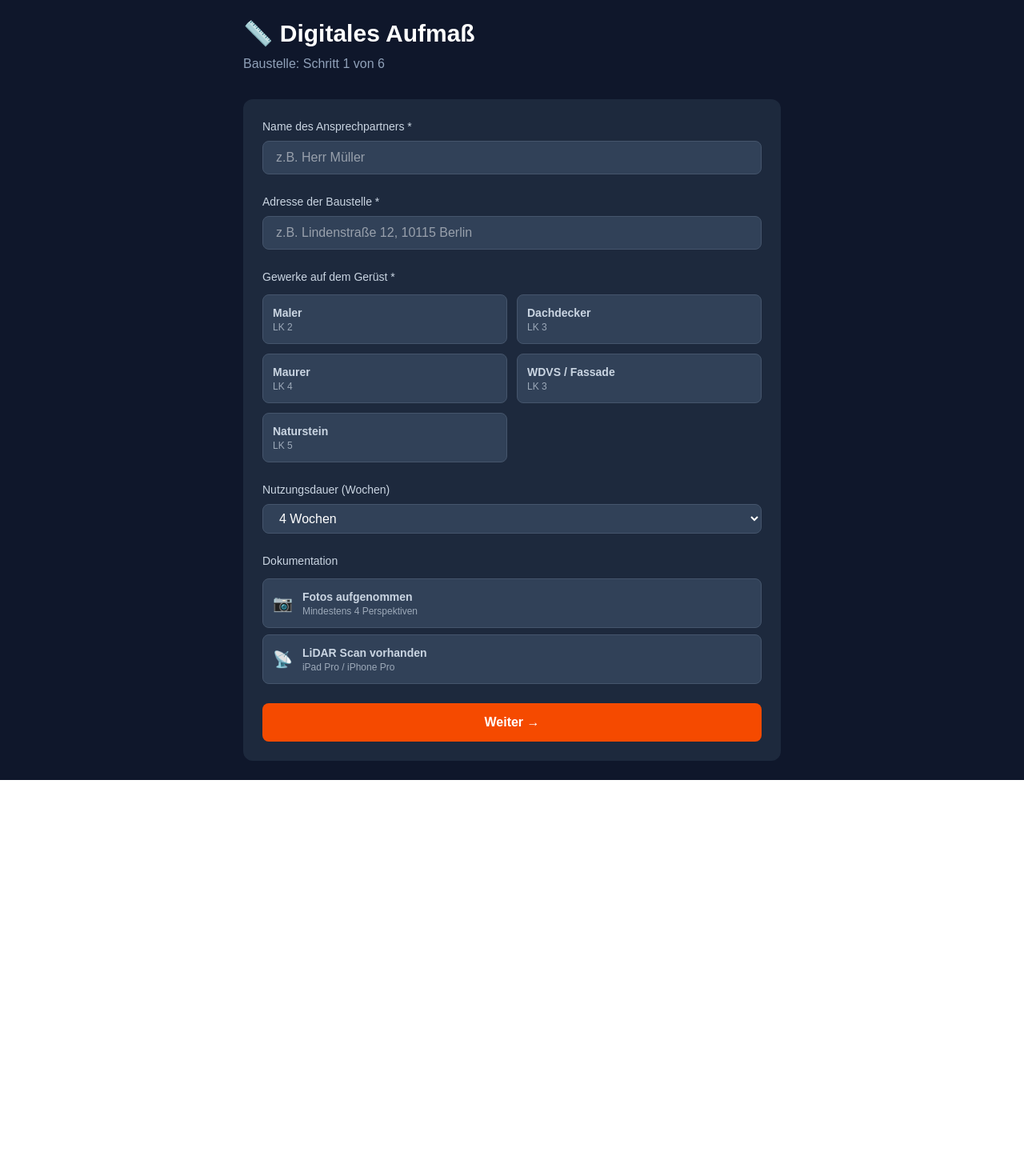
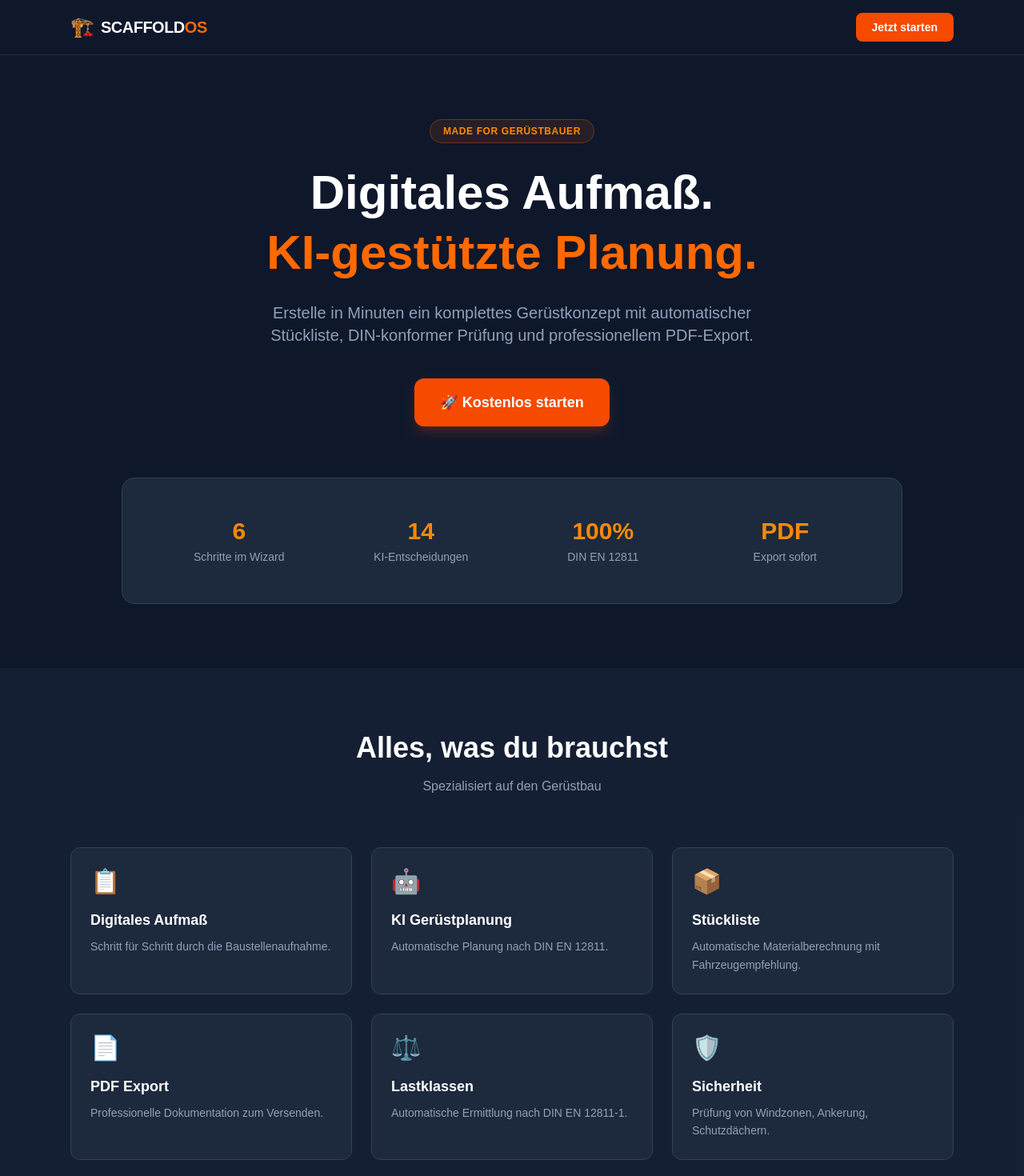
Before and after one commit to A-I-Integration/scaffold-os, a Next.js app: page / in a window 1280 px wide. Shown: the top 1470 px of the page at 80% size. Before the commit the page ends 975 px from the top, so only its background shows below. Built offline with nearby package versions, Linux system fonts and the light colour scheme.

Commit message:
Fix: Startseite und Aufmaß korrekt getrennt

```diff
--- a/app/page.tsx
+++ b/app/page.tsx
@@ -1,189 +1,113 @@
-'use client';
+export default function HomePage() {
+  return (
+    <div className="min-h-screen bg-slate-900 text-white">
 
-import { useState } from 'react';
+      <nav className="border-b border-slate-800">
+        <div className="max-w-6xl mx-auto px-6 py-4 flex justify-between items-center">
+          <div className="flex items-center gap-2">
+            <span className="text-2xl">🏗️</span>
+            <span className="text-xl font-bold tracking-tight">SCAFFOLD<span className="text-orange-500">OS</span></span>
+          </div>
+          <a href="/aufmass" className="bg-orange-600 hover:bg-orange-700 text-white font-semibold px-5 py-2 rounded-lg text-sm transition">
+            Jetzt starten
+          </a>
+        </div>
+      </nav>
 
-export default function AufmassPage() {
-  const [form, setForm] = useState({
-    name: '',
-    adresse: '',
-    gewerke: [] as string[],
-    dauer: '4',
-    fotos: false,
-    lidar: false,
-  });
+      <section className="max-w-6xl mx-auto px-6 pt-20 pb-16 text-center">
+        <div className="inline-flex items-center gap-2 bg-orange-500/10 border border-orange-500/30 rounded-full px-4 py-1.5 mb-6">
+          <span className="text-orange-400 text-xs font-semibold uppercase tracking-wider">Made for Gerüstbauer</span>
+        </div>
+        <h1 className="text-5xl md:text-6xl font-bold mb-6 leading-tight">
+          Digitales Aufmaß.<br />
+          <span className="text-orange-500">KI-gestützte Planung.</span>
+        </h1>
+        <p className="text-slate-400 text-lg md:text-xl max-w-2xl mx-auto mb-10">
+          Erstelle in Minuten ein komplettes Gerüstkonzept mit automatischer Stückliste, DIN-konformer Prüfung und professionellem PDF-Export.
+        </p>
+        <a href="/aufmass" className="bg-orange-600 hover:bg-orange-700 text-white font-bold py-4 px-8 rounded-xl text-lg transition shadow-lg shadow-orange-600/20 inline-block">
+          🚀 Kostenlos starten
+        </a>
+      </section>
 
-  const [gespeichert, setGespeichert] = useState(false);
-
-  const gewerkListe = [
-    { id: 'maler', label: 'Maler', lastklasse: 2 },
-    { id: 'dachdecker', label: 'Dachdecker', lastklasse: 3 },
-    { id: 'maurer', label: 'Maurer', lastklasse: 4 },
-    { id: 'wdvs', label: 'WDVS / Fassade', lastklasse: 3 },
-    { id: 'naturstein', label: 'Naturstein', lastklasse: 5 },
-  ];
-
-  function toggleGewerk(id: string) {
-    setForm(prev => ({
-      ...prev,
-      gewerke: prev.gewerke.includes(id)
-        ? prev.gewerke.filter(g => g !== id)
-        : [...prev.gewerke, id]
-    }));
-    setGespeichert(false);
-  }
-
-  function handleWeiter() {
-    if (!form.name.trim() || !form.adresse.trim()) {
-      alert('Bitte fülle Name und Adresse aus!');
-      return;
-    }
-    if (form.gewerke.length === 0) {
-      alert('Bitte wähle mindestens ein Gewerk aus!');
-      return;
-    }
-    setGespeichert(true);
-  }
-
-  const maxLastklasse = Math.max(
-    ...form.gewerke.map(g => gewerkListe.find(gl => gl.id === g)?.lastklasse || 0)
-  );
-
-  return (
-    <div className="min-h-screen bg-slate-900 text-white p-6">
-      <div className="max-w-2xl mx-auto">
-        <h1 className="text-3xl font-bold mb-2">📏 Digitales Aufmaß</h1>
-        <p className="text-slate-400 mb-8">Baustelle: Schritt 1 von 6</p>
-
-        <div className="bg-slate-800 rounded-xl p-6 space-y-6">
-
-          {/* Name */}
-          <div>
-            <label className="block text-sm font-medium mb-2 text-slate-300">Name des Ansprechpartners *</label>
-            <input
-              type="text"
-              value={form.name}
-              onChange={(e) => { setForm({...form, name: e.target.value}); setGespeichert(false); }}
-              className="w-full bg-slate-700 border border-slate-600 rounded-lg px-4 py-2 text-white focus:outline-none focus:border-orange-500"
-              placeholder="z.B. Herr Müller"
-            />
-          </div>
-
-          {/* Adresse */}
-          <div>
-            <label className="block text-sm font-medium mb-2 text-slate-300">Adresse der Baustelle *</label>
-            <input
-              type="text"
-              value={form.adresse}
-              onChange={(e) => { setForm({...form, adresse: e.target.value}); setGespeichert(false); }}
-              className="w-full bg-slate-700 border border-slate-600 rounded-lg px-4 py-2 text-white focus:outline-none focus:border-orange-500"
-              placeholder="z.B. Lindenstraße 12, 10115 Berlin"
-            />
-          </div>
-
-          {/* Gewerke */}
-          <div>
-            <label className="block text-sm font-medium mb-3 text-slate-300">Gewerke auf dem Gerüst *</label>
-            <div className="grid grid-cols-2 gap-3">
-              {gewerkListe.map(g => (
-                <button
-                  key={g.id}
-                  onClick={() => toggleGewerk(g.id)}
-                  className={`p-3 rounded-lg border text-left transition ${
-                    form.gewerke.includes(g.id)
-                      ? 'bg-orange-600/20 border-orange-500 text-orange-300'
-                      : 'bg-slate-700 border-slate-600 text-slate-300 hover:border-slate-500'
-                  }`}
-                >
-                  <div className="font-semibold text-sm">{g.label}</div>
-                  <div className="text-xs opacity-70">LK {g.lastklasse}</div>
-                </button>
-              ))}
+      <section className="max-w-5xl mx-auto px-6 pb-20">
+        <div className="bg-slate-800 rounded-2xl border border-slate-700 p-8 md:p-12">
+          <div className="grid grid-cols-2 md:grid-cols-4 gap-8 text-center">
+            <div>
+              <div className="text-3xl font-bold text-orange-400 mb-1">6</div>
+              <div className="text-slate-400 text-sm">Schritte im Wizard</div>
             </div>
-            {form.gewerke.length > 0 && (
-              <div className="mt-2 text-sm text-orange-400">
-                Mindest-Lastklasse: <strong>LK {maxLastklasse}</strong> (DIN EN 12811-1)
-              </div>
-            )}
-          </div>
-
-          {/* Dauer */}
-          <div>
-            <label className="block text-sm font-medium mb-2 text-slate-300">Nutzungsdauer (Wochen)</label>
-            <select
-              value={form.dauer}
-              onChange={(e) => { setForm({...form, dauer: e.target.value}); setGespeichert(false); }}
-              className="w-full bg-slate-700 border border-slate-600 rounded-lg px-4 py-2 text-white focus:outline-none focus:border-orange-500"
-            >
-              <option value="1">1 Woche</option>
-              <option value="2">2 Wochen</option>
-              <option value="4">4 Wochen</option>
-              <option value="8">8 Wochen</option>
-              <option value="12">12 Wochen</option>
-              <option value="24">24+ Wochen</option>
-            </select>
-          </div>
-
-          {/* Dokumentation */}
-          <div>
-            <label className="block text-sm font-medium mb-3 text-slate-300">Dokumentation</label>
-            <div className="space-y-2">
-              <button
-                onClick={() => setForm({...form, fotos: !form.fotos})}
-                className={`w-full p-3 rounded-lg border text-left transition flex items-center gap-3 ${
-                  form.fotos
-                    ? 'bg-green-600/20 border-green-500 text-green-300'
-                    : 'bg-slate-700 border-slate-600 text-slate-300'
-                }`}
-              >
-                <span className="text-xl">📷</span>
-                <div>
-                  <div className="font-semibold text-sm">Fotos aufgenommen</div>
-                  <div className="text-xs opacity-70">Mindestens 4 Perspektiven</div>
-                </div>
-              </button>
-              <button
-                onClick={() => setForm({...form, lidar: !form.lidar})}
-                className={`w-full p-3 rounded-lg border text-left transition flex items-center gap-3 ${
-                  form.lidar
-                    ? 'bg-green-600/20 border-green-500 text-green-300'
-                    : 'bg-slate-700 border-slate-600 text-slate-300'
-                }`}
-              >
-                <span className="text-xl">📡</span>
-                <div>
-                  <div className="font-semibold text-sm">LiDAR Scan vorhanden</div>
-                  <div className="text-xs opacity-70">iPad Pro / iPhone Pro</div>
-                </div>
-              </button>
+            <div>
+              <div className="text-3xl font-bold text-orange-400 mb-1">14</div>
+              <div className="text-slate-400 text-sm">KI-Entscheidungen</div>
+            </div>
+            <div>
+              <div className="text-3xl font-bold text-orange-400 mb-1">100%</div>
+              <div className="text-slate-400 text-sm">DIN EN 12811</div>
+            </div>
+            <div>
+              <div className="text-3xl font-bold text-orange-400 mb-1">PDF</div>
+              <div className="text-slate-400 text-sm">Export sofort</div>
             </div>
           </div>
+        </div>
+      </section>
 
-          {/* Ergebnis */}
-          {gespeichert && (
-            <div className="p-4 bg-green-900/30 border border-green-600 rounded-lg">
-              <div className="text-green-400 font-semibold mb-2">✅ Schritt 1 gespeichert</div>
-              <div className="text-sm text-slate-300 space-y-1">
-                <div>Ansprechpartner: <strong>{form.name}</strong></div>
-                <div>Adresse: <strong>{form.adresse}</strong></div>
-                <div>Gewerke: <strong>{form.gewerke.map(g => gewerkListe.find(gl => gl.id === g)?.label).join(', ')}</strong></div>
-                <div>Lastklasse: <strong>LK {maxLastklasse}</strong></div>
-                <div>Dauer: <strong>{form.dauer} Wochen</strong></div>
-                <div>Fotos: <strong>{form.fotos ? 'Ja' : 'Nein'}</strong></div>
-                <div>LiDAR: <strong>{form.lidar ? 'Ja' : 'Nein'}</strong></div>
+      <section className="bg-slate-800/50 py-20">
+        <div className="max-w-6xl mx-auto px-6">
+          <div className="text-center mb-16">
+            <h2 className="text-3xl md:text-4xl font-bold mb-4">Alles, was du brauchst</h2>
+            <p className="text-slate-400">Spezialisiert auf den Gerüstbau</p>
+          </div>
+          <div className="grid md:grid-cols-3 gap-6">
+            {[
+              { icon: "📋", title: "Digitales Aufmaß", desc: "Schritt für Schritt durch die Baustellenaufnahme." },
+              { icon: "🤖", title: "KI Gerüstplanung", desc: "Automatische Planung nach DIN EN 12811." },
+              { icon: "📦", title: "Stückliste", desc: "Automatische Materialberechnung mit Fahrzeugempfehlung." },
+              { icon: "📄", title: "PDF Export", desc: "Professionelle Dokumentation zum Versenden." },
+              { icon: "⚖️", title: "Lastklassen", desc: "Automatische Ermittlung nach DIN EN 12811-1." },
+              { icon: "🛡️", title: "Sicherheit", desc: "Prüfung von Windzonen, Ankerung, Schutzdächern." },
+            ].map((f, i) => (
+              <div key={i} className="bg-slate-800 rounded-xl p-6 border border-slate-700 hover:border-orange-500/50 transition">
+                <div className="text-3xl mb-4">{f.icon}</div>
+                <h3 className="text-lg font-bold mb-2">{f.title}</h3>
+                <p className="text-slate-400 text-sm leading-relaxed">{f.desc}</p>
               </div>
+            ))}
+          </div>
+        </div>
+      </section>
+
+      <section className="py-20">
+        <div className="max-w-4xl mx-auto px-6 text-center">
+          <div className="bg-gradient-to-r from-orange-600 to-orange-700 rounded-2xl p-10 md:p-16">
+            <h2 className="text-3xl md:text-4xl font-bold mb-4">Bereit für dein nächstes Projekt?</h2>
+            <p className="text-orange-100 mb-8 text-lg">
+              Erstelle jetzt dein erstes digitales Aufmaß – kostenlos und ohne Anmeldung.
+            </p>
+            <a href="/aufmass" className="bg-white text-orange-700 hover:bg-orange-50 font-bold py-4 px-10 rounded-xl text-lg transition shadow-xl inline-block">
+              🚀 Jetzt starten
+            </a>
+          </div>
+        </div>
+      </section>
+
+      <footer className="border-t border-slate-800 py-10">
+        <div className="max-w-6xl mx-auto px-6">
+          <div className="flex flex-col md:flex-row justify-between items-center gap-6">
+            <div className="flex items-center gap-2">
+              <span className="text-xl">🏗️</span>
+              <span className="font-bold">SCAFFOLD<span className="text-orange-500">OS</span></span>
             </div>
-          )}
-
-          {/* Button */}
-          <button
-            onClick={handleWeiter}
-            className="w-full bg-orange-600 hover:bg-orange-700 text-white font-semibold py-3 px-4 rounded-lg transition"
-          >
-            Weiter →
-          </button>
-
+            <div className="flex items-center gap-3 bg-slate-800/50 rounded-full px-5 py-2 border border-slate-700">
+              <span className="text-slate-400 text-sm">Powered by</span>
+              <img src="/logo-ai.png" alt="AI Integration" width={32} height={32} className="rounded-full" />
+              <span className="text-white font-semibold text-sm">AI Integration</span>
+            </div>
+            <div className="text-slate-500 text-sm">© 2026 Scaffold OS</div>
+          </div>
         </div>
-      </div>
+      </footer>
     </div>
   );
 }
```
Also changed, not shown: app/aufmass/page.tsx (+158 -132 lines).
